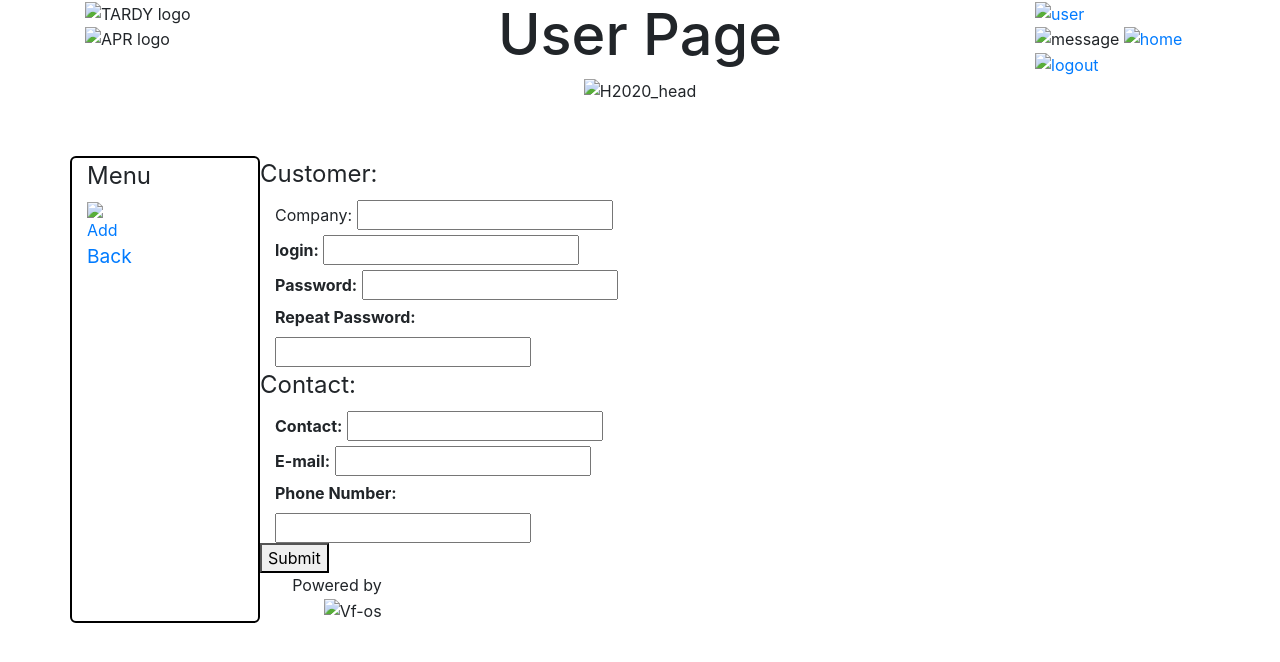
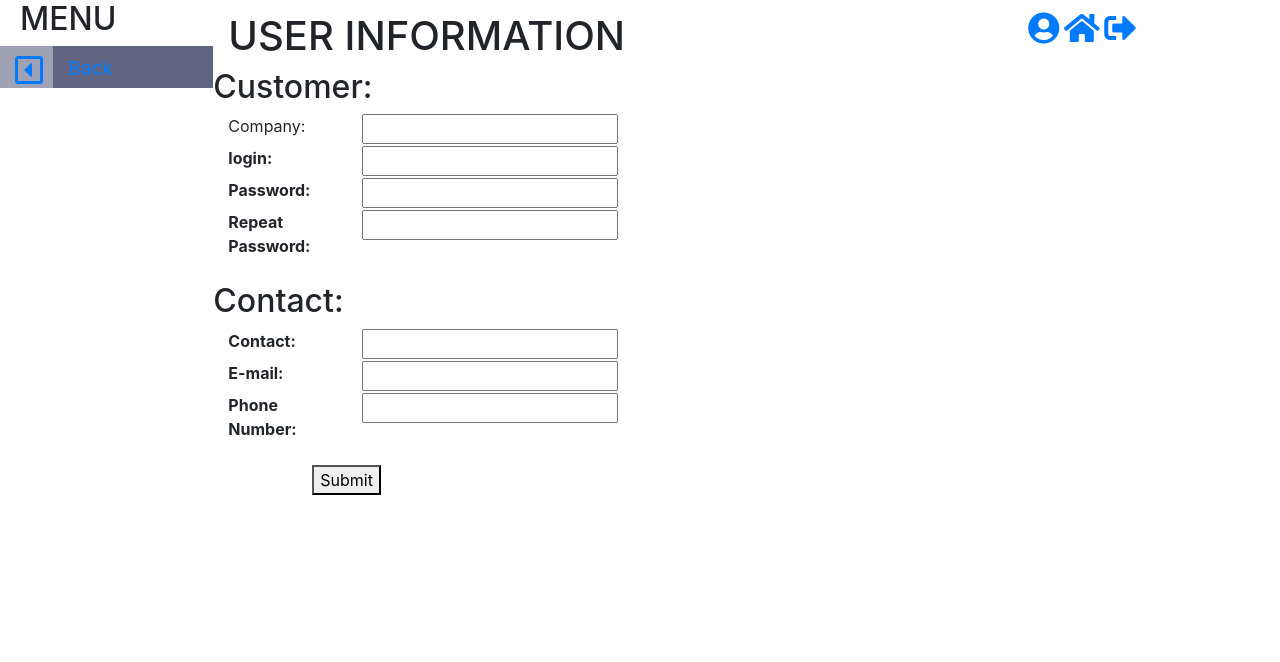
Before and after one commit to locoste/vApp3, a website: page View/UserPage.html in a window 1280 px wide. Drawn offline with nearby package versions, Linux system fonts and the light colour scheme; no server answers; files whose address does not match are found by name.

Commit message:
Charte graphique v1

```diff
--- a/View/UserPage.html
+++ b/View/UserPage.html
@@ -3,99 +3,126 @@
 <head>
 	<meta charset="utf-8">
 	<link rel="stylesheet" href="https://maxcdn.bootstrapcdn.com/bootstrap/4.0.0/css/bootstrap.min.css" integrity="sha384-Gn5384xqQ1aoWXA+058RXPxPg6fy4IWvTNh0E263XmFcJlSAwiGgFAW/dAiS6JXm" crossorigin="anonymous">
+	<script src="https://ajax.googleapis.com/ajax/libs/angularjs/1.6.9/angular.min.js"></script>
+	<link rel="stylesheet" type="text/css" href="/css/vApp3.css">
+	<link rel="stylesheet" href="https://use.fontawesome.com/releases/v5.7.0/css/all.css" integrity="sha384-lZN37f5QGtY3VHgisS14W3ExzMWZxybE1SJSEsQp9S+oqd12jhcu+A56Ebc1zFSJ" crossorigin="anonymous">
+	<script src="https://ajax.googleapis.com/ajax/libs/angularjs/1.6.9/angular.min.js"></script>
 </head>
 <script src="https://ajax.googleapis.com/ajax/libs/angularjs/1.7.5/angular.min.js"></script>
 <body>
 	<div ng-app="Project">
 		<div ng-controller="UserPage">
-	<div class="container">
-		<div class="row">
+			<div class="container-fluid" style="height:100vh;">
+				<div class="row" style="height:100%;">
 					<div class="col-lg-2">
-				<div style="width: 180px; height: 140px;">
-					<img style="width: 180px; height: 70px;" alt="TARDY logo" src="./images/tardy-logo.jpg">
-					<img style="width: 180px; height: 70px;" alt="APR logo" src="./images/APR-QD.jpg">
-				</div>
-			</div>
-			<div class="col-lg-8" style="text-align: center">
-				<h1><big><big>User Page</big></big></h1>
-				<img alt="H2020_head" src="./images/bandeau.jpg">
-			</div>
-			<div class="col-lg-2">
-				<div class="row">
-					<div class="col-lg-12">
-						<a href="UserPage.html?{{User}}">{{User}}
-              			<img alt="user" src="./images/user.jpg" style="width: 50px; height: 50px;"></a>
-					</div>
-					<div class="col-lg-12">
-						<img alt="message" src="./images/message.jpg" style="width: 50px; height: 50px;">
-						<a href="Accueil.html"><img alt="home" src="./images/home.jpg" style="width: 50px; height: 50px;"></a>
-						<a href="/login.html" ng-click="logout()"><img alt="logout" src="./images/signout.jpg" style="width: 50px; height: 50px;"></a>
+						<div class="menu_gauche">
+							<h2 class="menu_text" style="padding-left: 5px;">MENU</h2>
+							<div class="row col_menu">
+
+								<a class="col-lg-3" href="Accueil.html" style="background-color: #9FA1B4;">
+									<center style="padding-top: 8px;"><i class="far fa-caret-square-left fa-2x"></i></center>
+								</a>
+								<a class="col-lg-9" href="Accueil.html" style="background-color: #616481; padding-top: 8px;">
+									<big>Back</big>
+								</a>
+
 							</div>
 						</div>
 					</div>
+					<div class="col-lg-10">
+						<form method="post">
+
+							<div class="row">
+								<div class="col-lg-9" style="padding-top: 12px;">
+									<h1>USER INFORMATION</h1>
+								</div>
+								<div class="col-md-3" style="padding-top: 12px;">
+									<div class="header_icons">
+										<a class="header_a" href="UserPage.html?{{User}}">{{User}}
+											<i class="fas fa-user-circle fa-2x"></i>
+										</a>
+										<a classe="header_a" href="Accueil.html">
+											<i class="fas fa-home fa-2x"></i>
+										</a>
+										<a class="header_a" href="/login.html" ng-click="logout()">
+											<i class="fas fa-sign-out-alt fa-2x"></i>
+										</a>
 									</div>
 								</div>
-	<p><big><big></big></big></p>
-	<div class="container">
+							</div>
 							<div class="row">
-			<div class="col-lg-offset-1 col-lg-2" style="border: 2px solid black; border-radius: 6px;">
-				<legend> Menu </legend>
+								<div class="col-lg-3">
 									<div class="row">
-					<div><a href="Accueil.html">
-						<div class="col-lg-4">
-							<img style="width: 40px; height: 40px;" alt="Add" src="./images/history.jpg">
+										<h2>Customer: </h2>
+									</div>
+									<div class="row">
+										<div class="col-lg-6">
+											<label for="Company">Company: </label>
 										</div>
 										<div class="col-lg-6">
-							<big>Back</big>
-						</div>
-					</a></div>
+											<input type="text" ng-model="company">
 										</div>
 									</div>
-			<div class="col-lg-8">
-			<form method="post">
 									<div class="row">
 										<div class="col-lg-6">
-			  		<div class="row">
-					  	<legend>Customer: </legend>
-					  	<div class="col-lg-12">
-						  	<label for="Company">Company: </label>
-					  		<input type="text" ng-model="company">
+											<label style="font-weight: bold">login: </label>
 										</div>
-						<div class="col-lg-12">
-						  	<label style="font-weight: bold">login: </label>
+										<div class="col-lg-6">
 											<input type="email" ng-model="login">
 										</div>
-						<div class="col-lg-12">
+									</div>
+									<div class="row">
+										<div class="col-lg-6">
 											<label style="font-weight: bold">Password: </label>
+										</div>
+										<div class="col-lg-6">
 											<input type="password" ng-model="password">
 										</div>
-						<div class="col-lg-12">
+									</div>
+									<div class="row blankspace50">
+										<div class="col-lg-6">
 											<label style="font-weight: bold">Repeat Password: </label>
+										</div>
+										<div class="col-lg-6">
 											<input type="password" ng-model="repassword">
 										</div>
-						<legend>Contact:</legend>
-						<div class="col-lg-12">
+									</div>
+									<p class="sep_line"></p>
+									<div class="row">
+										<h2>Contact:</h2>
+									</div>
+									<div class="row">
+										<div class="col-lg-6">
 											<label style="font-weight: bold">Contact: </label>
+										</div>
+										<div class="col-lg-6">
 											<input type="text" ng-model="contact">
 										</div>
-						<div class="col-lg-12">
+									</div>
+									<div class="row">
+										<div class="col-lg-6">
 											<label style="font-weight: bold">E-mail: </label>
+										</div>
+										<div class="col-lg-6">
 											<input type="email" ng-model="email">
 										</div>
-						<div class="col-lg-12">
+									</div>
+									<div class="row">
+										<div class="col-lg-6">
 											<label style="font-weight: bold">Phone Number: </label>
+										</div>
+										<div class="col-lg-6">
 											<input type="text" ng-model="phone_number">
 										</div>
 									</div>
+									<p></p>
+									<div class="row justify-content-center">
+										<button ng-click="ChangeUser()">Submit</button>
 									</div>
-				<div class="col-lg-6">
+								</div>
+							</div>
 
-			  </div>
-			  <center><button ng-click="ChangeUser()">Submit</button></center>
 							</form>
-			  </div>
-			  <div class="col-lg-2" style="text-align: right;">
-		  	Powered by <img alt="Vf-os" src="./images/vfos-logo-232x85.jpg" style="width: 100px; height: 36px;">
 						</div>
 					</div>
 				</div>
```
Lines whose indentation alone changed are shown as unchanged.
